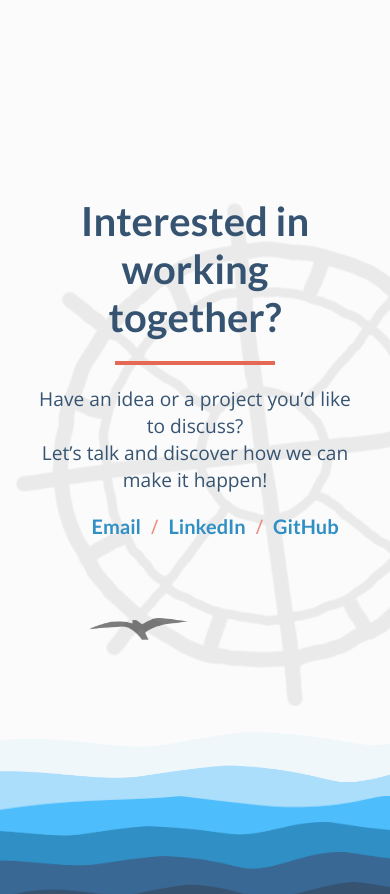
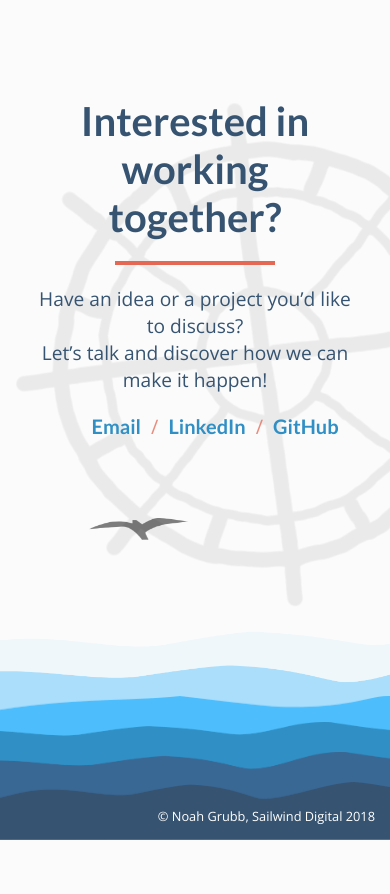
Before and after one commit to n-grubb/personal-site-2018, a website: page index.html in a window 390 px wide. Shown: the part 1508-2402 px from the top of the page. After the commit the page ends 2348 px from the top, so only its background shows below. Drawn offline with nearby package versions, Linux system fonts and the light colour scheme.

Commit message:
fix a spacing issue

```diff
--- a/src/sass/contact.sass
+++ b/src/sass/contact.sass
@@ -40,4 +40,4 @@ ul#contact-links
 
 @media (max-width: 600px)
     #contact
-        margin: 200px auto 100px
+        margin: 100px auto
```
Also changed, not shown: css/global.css.
